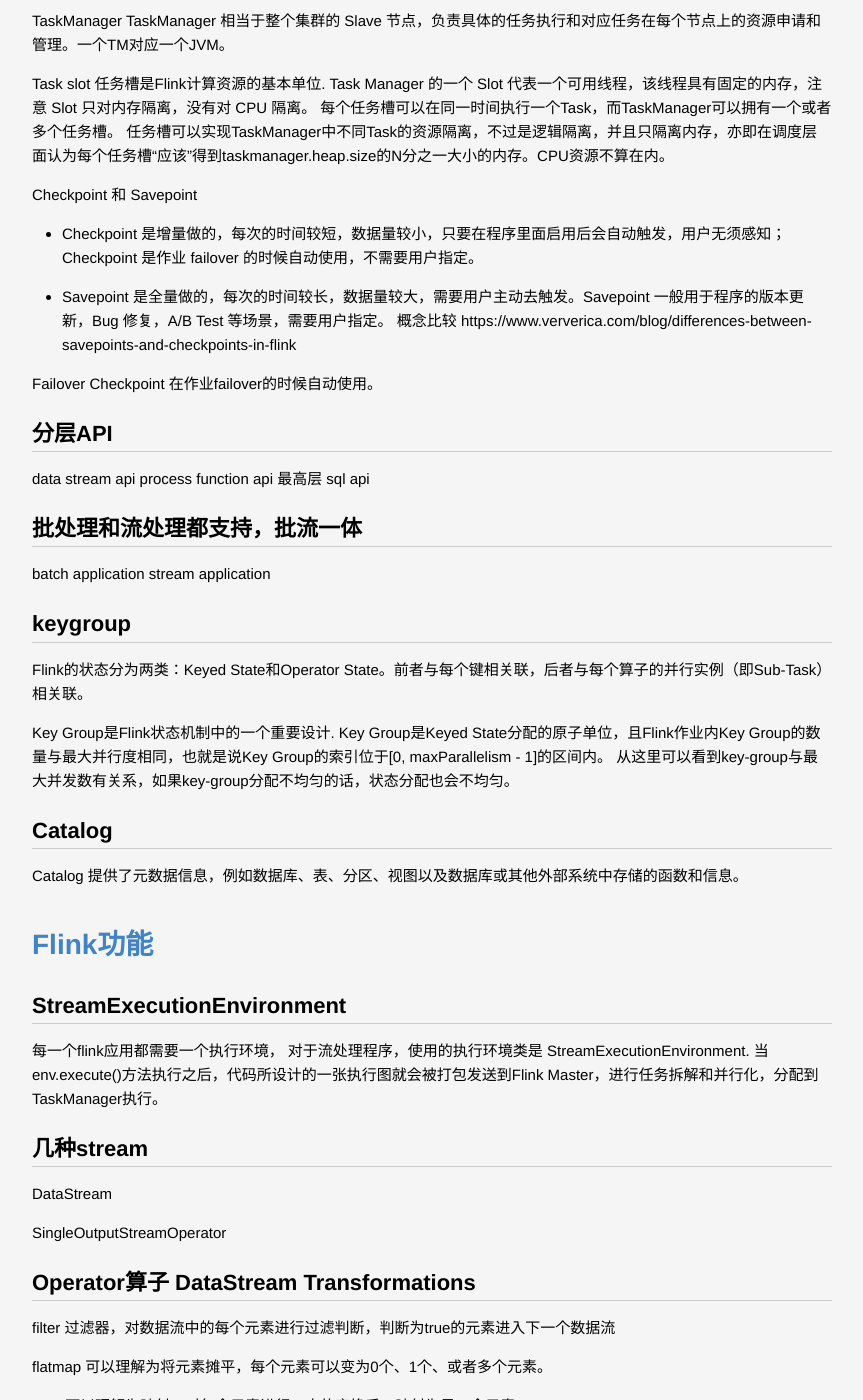
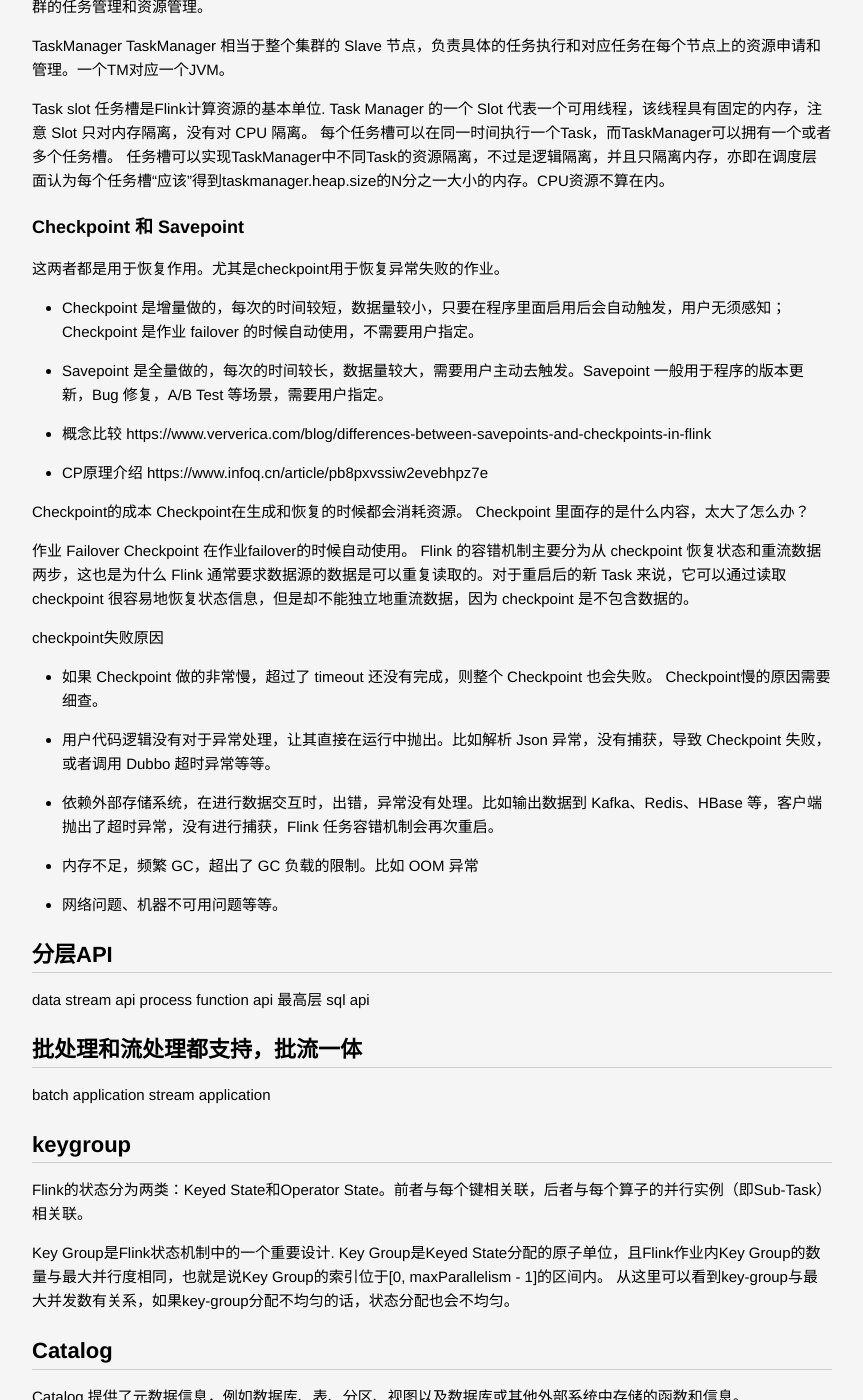
Before and after one commit to lucky521/blog, a Jekyll site: the page built from _posts/framework/2020-03-05-flink.markdown, in a window 1280 px wide and 1400 px high, scrolled down 2496 px. Shown: the whole window, without its empty margins (208-1071 px from the left). Built offline with Jekyll 4.4.1, drawn with Linux system fonts in a browser that asks for light colours; some of the changed text lies outside the part shown.

Commit message:
flink checkpoint

```diff
--- a/_posts/framework/2020-03-05-flink.markdown
+++ b/_posts/framework/2020-03-05-flink.markdown
@@ -51,13 +51,28 @@
 任务槽可以实现TaskManager中不同Task的资源隔离，不过是逻辑隔离，并且只隔离内存，亦即在调度层面认为每个任务槽“应该”得到taskmanager.heap.size的N分之一大小的内存。CPU资源不算在内。
 
 
-Checkpoint 和 Savepoint
+### Checkpoint 和 Savepoint
+这两者都是用于恢复作用。尤其是checkpoint用于恢复异常失败的作业。
 * Checkpoint 是增量做的，每次的时间较短，数据量较小，只要在程序里面启用后会自动触发，用户无须感知；Checkpoint 是作业 failover 的时候自动使用，不需要用户指定。
 * Savepoint 是全量做的，每次的时间较长，数据量较大，需要用户主动去触发。Savepoint 一般用于程序的版本更新，Bug 修复，A/B Test 等场景，需要用户指定。
-概念比较 https://www.ververica.com/blog/differences-between-savepoints-and-checkpoints-in-flink
+- 概念比较 https://www.ververica.com/blog/differences-between-savepoints-and-checkpoints-in-flink
+- CP原理介绍 https://www.infoq.cn/article/pb8pxvssiw2evebhpz7e
 
-Failover
+Checkpoint的成本
+Checkpoint在生成和恢复的时候都会消耗资源。
+Checkpoint 里面存的是什么内容，太大了怎么办？
+
+作业 Failover
 Checkpoint 在作业failover的时候自动使用。
+Flink 的容错机制主要分为从 checkpoint 恢复状态和重流数据两步，这也是为什么 Flink 通常要求数据源的数据是可以重复读取的。对于重启后的新 Task 来说，它可以通过读取 checkpoint 很容易地恢复状态信息，但是却不能独立地重流数据，因为 checkpoint 是不包含数据的。
+
+checkpoint失败原因
+* 如果 Checkpoint 做的非常慢，超过了 timeout 还没有完成，则整个 Checkpoint 也会失败。 Checkpoint慢的原因需要细查。
+* 用户代码逻辑没有对于异常处理，让其直接在运行中抛出。比如解析 Json 异常，没有捕获，导致 Checkpoint 失败，或者调用 Dubbo 超时异常等等。
+* 依赖外部存储系统，在进行数据交互时，出错，异常没有处理。比如输出数据到 Kafka、Redis、HBase 等，客户端抛出了超时异常，没有进行捕获，Flink 任务容错机制会再次重启。
+* 内存不足，频繁 GC，超出了 GC 负载的限制。比如 OOM 异常
+* 网络问题、机器不可用问题等等。
+
 
 
 
@@ -93,7 +108,7 @@
 ## StreamExecutionEnvironment
 
 每一个flink应用都需要一个执行环境， 对于流处理程序，使用的执行环境类是 StreamExecutionEnvironment.
-当env.execute()方法执行之后，代码所设计的一张执行图就会被打包发送到Flink Master，进行任务拆解和并行化，分配到TaskManager执行。
+当 env.execute() 方法执行之后，代码所设计的一张执行图就会被打包发送到Flink Master，进行任务拆解和并行化，分配到TaskManager执行。
 
 ## 几种stream
 
```
Also changed, not shown: other parts of _posts/framework/2020-03-05-flink.markdown (+5 -2 lines), _posts/ml/2019-03-23-ML-Distributed.markdown (+17 -3 lines), _posts/others/2019-02-18-Coder-Career.md (+21 -11 lines).
